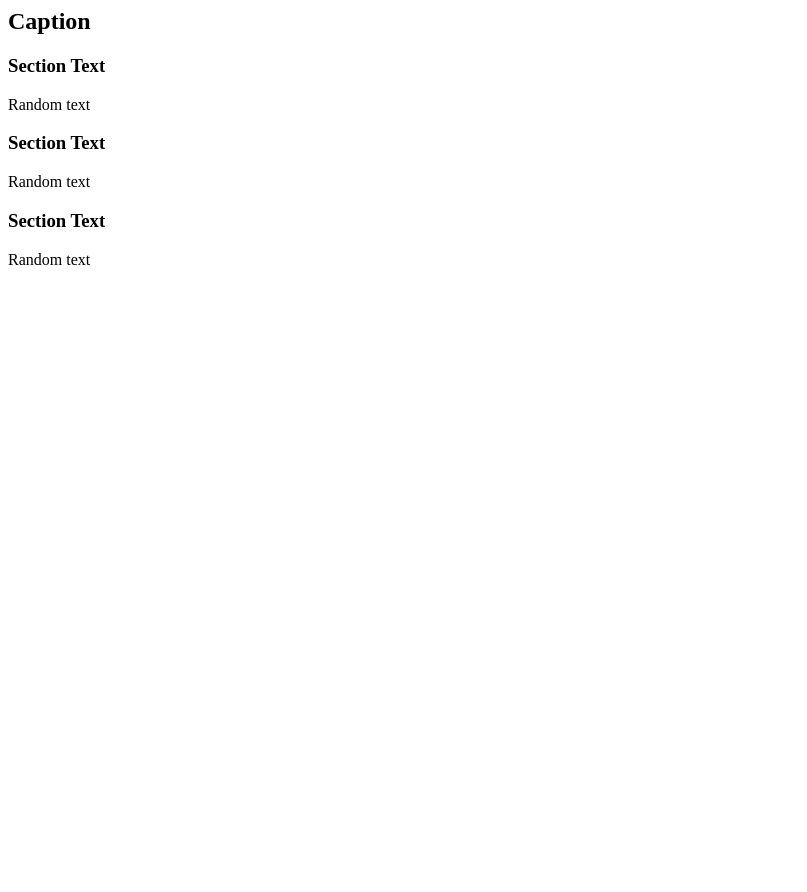
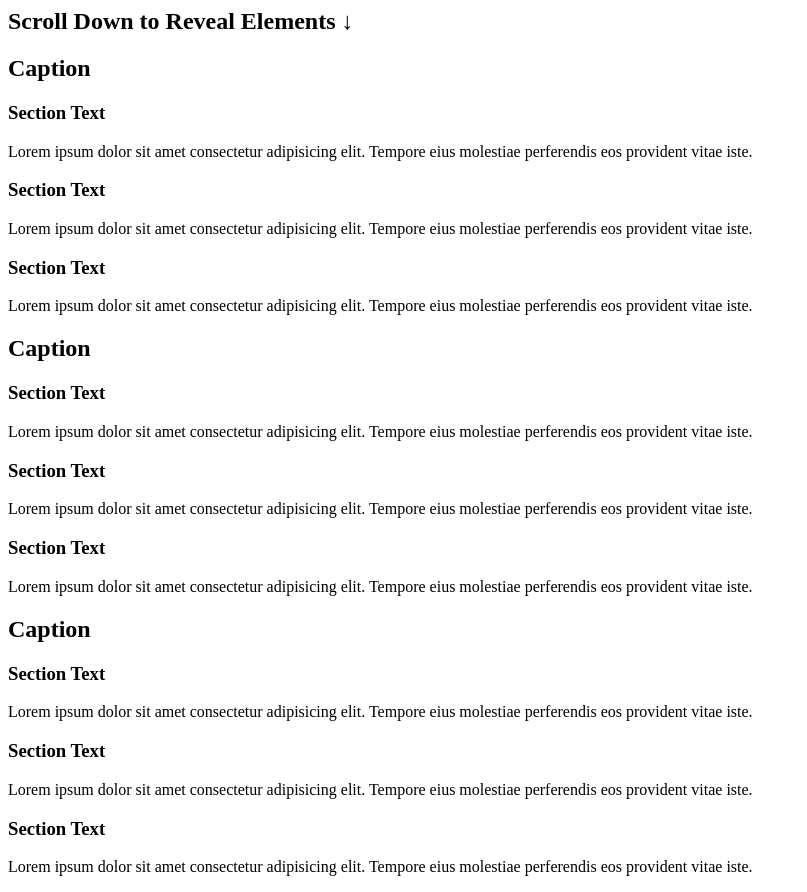
Before and after one commit to Nick-Kevin/Scrolling-animations-with-JS-and-CSS, a plain HTML site: page index.html in a window 1280 px wide. Shown: the whole page, without its empty margins (0-807 px from the left). Before the commit the page ends 800 px from the top, so only its background shows below. Drawn offline with Linux system fonts and the light colour scheme.

Commit message:
update index.html

```diff
--- a/index.html
+++ b/index.html
@@ -4,22 +4,98 @@
 		<title>Scrolling animations</title>
 	</head>
 	<body>
-		<section class="container">
+
+		<section>
+		 	<h1>Scroll Down to Reveal Elements &#8595;</h1>
+		</section>
+
+		<section>
+		  	<div class="container reveal">
 		    	<h2>Caption</h2>
 			    <div class="text-container">
 			     <div class="text-box">
 			        <h3>Section Text</h3>
-			      	<p>Random text</p>
+			        <p>
+			          Lorem ipsum dolor sit amet consectetur adipisicing elit. Tempore
+			          eius molestiae perferendis eos provident vitae iste.
+			        </p>
 			    </div>
 			    <div class="text-box">
 			        <h3>Section Text</h3>
-			      	<p>Random text</p>
+			        <p>
+			          Lorem ipsum dolor sit amet consectetur adipisicing elit. Tempore
+			          eius molestiae perferendis eos provident vitae iste.
+			        </p>
 			    </div>
 			    <div class="text-box">
 			        <h3>Section Text</h3>
-			      	<p>Random text</p>
+			        <p>
+			          Lorem ipsum dolor sit amet consectetur adipisicing elit. Tempore
+			          eius molestiae perferendis eos provident vitae iste.
+			        </p>
+			      </div>
 			    </div>
 		  	</div>
 		</section>
+
+		<section>
+		  	<div class="container reveal">
+		    	<h2>Caption</h2>
+			    <div class="text-container">
+			     <div class="text-box">
+			        <h3>Section Text</h3>
+			        <p>
+			          Lorem ipsum dolor sit amet consectetur adipisicing elit. Tempore
+			          eius molestiae perferendis eos provident vitae iste.
+			        </p>
+			    </div>
+			    <div class="text-box">
+			        <h3>Section Text</h3>
+			        <p>
+			          Lorem ipsum dolor sit amet consectetur adipisicing elit. Tempore
+			          eius molestiae perferendis eos provident vitae iste.
+			        </p>
+			    </div>
+			    <div class="text-box">
+			        <h3>Section Text</h3>
+			        <p>
+			          Lorem ipsum dolor sit amet consectetur adipisicing elit. Tempore
+			          eius molestiae perferendis eos provident vitae iste.
+			        </p>
+			      </div>
+			    </div>
+		  	</div>
+		</section>
+
+		<section>
+		  	<div class="container reveal">
+		    	<h2>Caption</h2>
+			    <div class="text-container">
+			     <div class="text-box">
+			        <h3>Section Text</h3>
+			        <p>
+			          Lorem ipsum dolor sit amet consectetur adipisicing elit. Tempore
+			          eius molestiae perferendis eos provident vitae iste.
+			        </p>
+			    </div>
+			    <div class="text-box">
+			        <h3>Section Text</h3>
+			        <p>
+			          Lorem ipsum dolor sit amet consectetur adipisicing elit. Tempore
+			          eius molestiae perferendis eos provident vitae iste.
+			        </p>
+			    </div>
+			    <div class="text-box">
+			        <h3>Section Text</h3>
+			        <p>
+			          Lorem ipsum dolor sit amet consectetur adipisicing elit. Tempore
+			          eius molestiae perferendis eos provident vitae iste.
+			        </p>
+			      </div>
+			    </div>
+		  	</div>
+		</section>
+
+
 	</body>
 </html>
```
Lines whose indentation alone changed are shown as unchanged.
